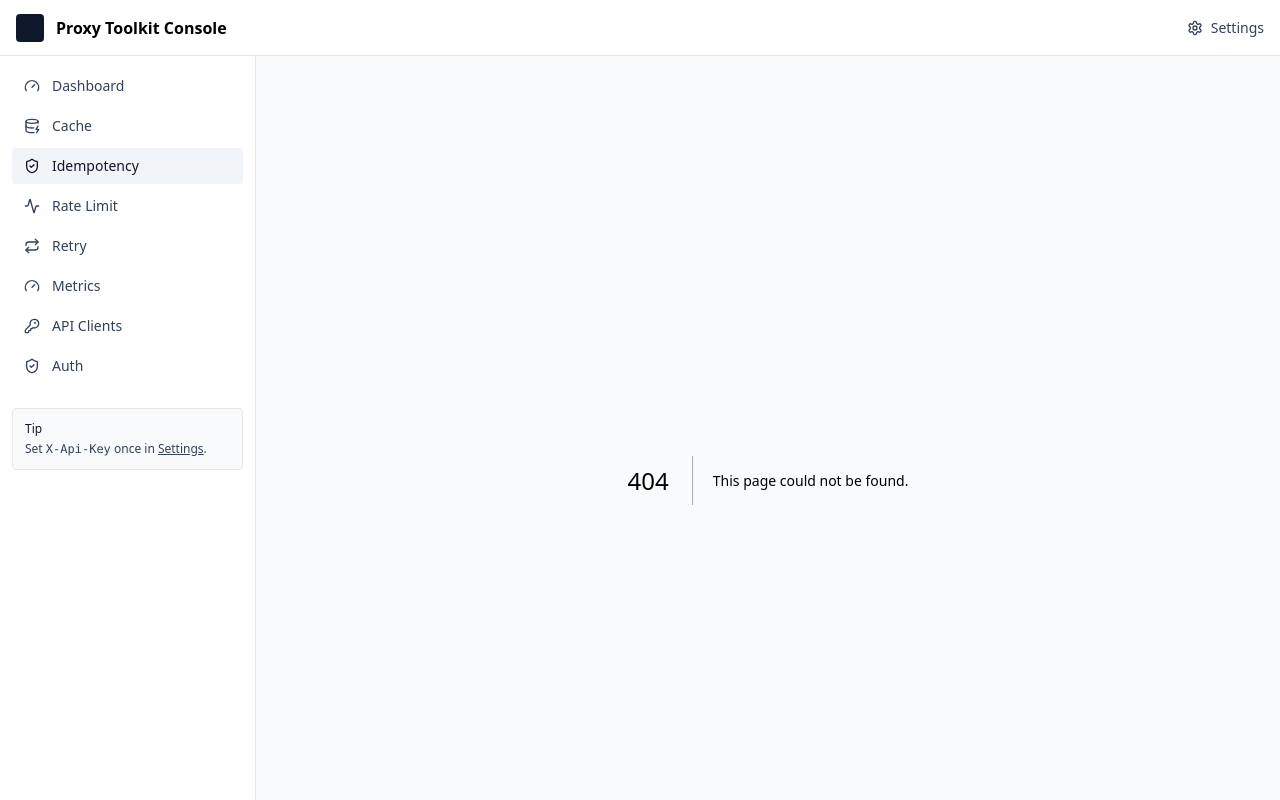
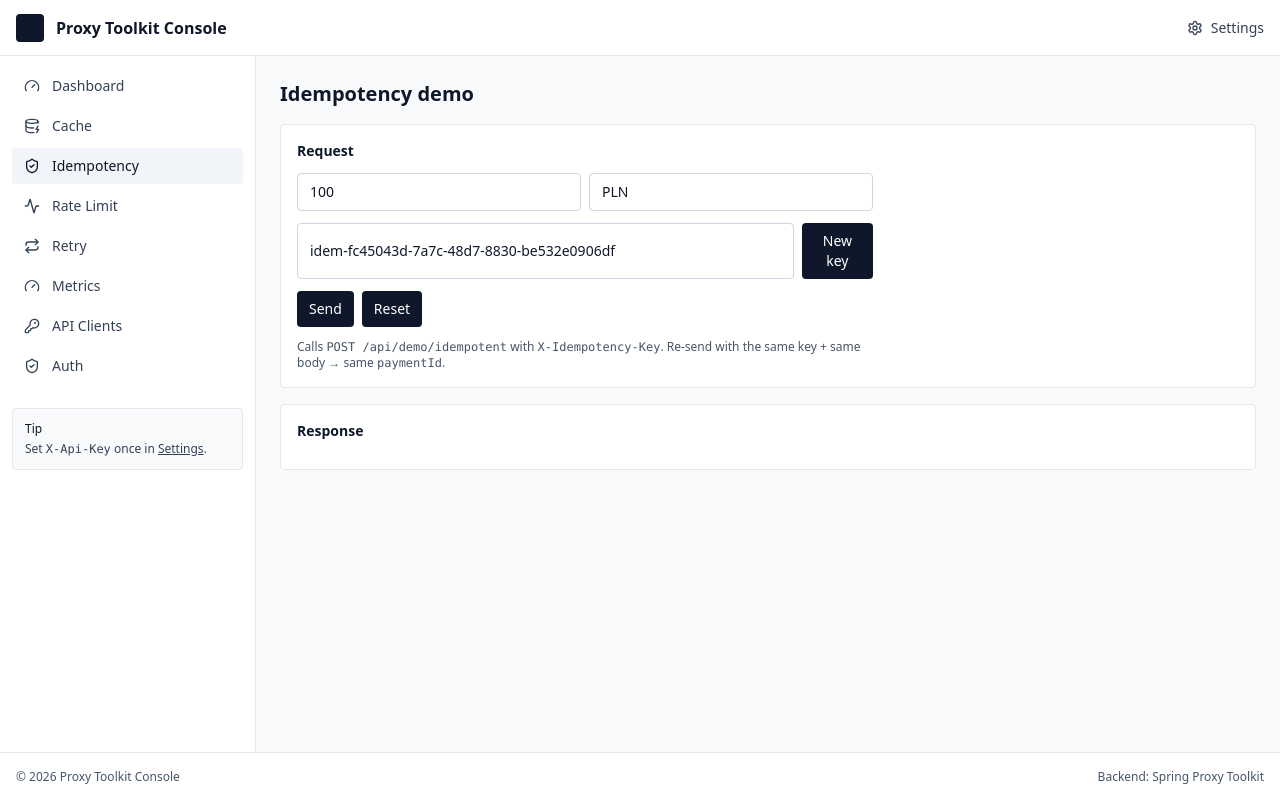
Before and after one commit to DimitryIvaniuta/proxy-toolkit-console, a Next.js app: page /demo/idempotent in a window 1280 px wide. Before the commit this address had no page. Shown: the top 800 px of the page. Built offline with nearby package versions, Linux system fonts and the light colour scheme; no server answers.

Commit message:
Application demo pages implementation

```diff
--- /dev/null
+++ b/app/demo/cache/page.tsx
@@ -0,0 +1,45 @@
+"use client";
+
+import { useMemo, useState } from "react";
+import { Card } from "../../../components/ui/Card";
+import { Button } from "../../../components/ui/Button";
+import { Input } from "../../../components/ui/Input";
+import { useDemoCache } from "../../../lib/hooks";
+import type { ApiError } from "../../../lib/http";
+
+export default function CachePage() {
+  const [customerId, setCustomerId] = useState("42");
+  const id = useMemo(() => Number(customerId), [customerId]);
+  const q = useDemoCache(id);
+
+  const err = q.error as ApiError | undefined;
+
+  return (
+    <div className="space-y-4">
+      <h1 className="text-xl font-semibold">Cache demo</h1>
+
+      <Card title="Request">
+        <div className="flex gap-2 max-w-md">
+          <Input value={customerId} onChange={(e) => setCustomerId(e.target.value)} />
+          <Button onClick={() => q.refetch()}>Call</Button>
+        </div>
+        <div className="mt-2 text-xs text-slate-600">
+          Calls <code className="font-mono">GET /api/demo/cache?customerId=...</code>
+        </div>
+      </Card>
+
+      <Card title="Response">
+        {q.isFetching ? <div className="text-sm">Loading…</div> : null}
+        {err ? (
+          <pre className="text-xs bg-slate-900 text-white p-3 rounded overflow-auto">{JSON.stringify(err, null, 2)}</pre>
+        ) : null}
+        {q.data ? (
+          <pre className="text-xs bg-slate-900 text-white p-3 rounded overflow-auto">{JSON.stringify(q.data, null, 2)}</pre>
+        ) : null}
+        <div className="mt-2 text-xs text-slate-600">
+          Second call with same customerId should return the same <code className="font-mono">stableValue</code>.
+        </div>
+      </Card>
+    </div>
+  );
+}
--- /dev/null
+++ b/app/demo/idempotent/page.tsx
@@ -0,0 +1,85 @@
+"use client";
+
+import { useMemo, useState, useEffect } from "react";
+import { Card } from "../../../components/ui/Card";
+import { Button } from "../../../components/ui/Button";
+import { Input } from "../../../components/ui/Input";
+import { useDemoIdempotent } from "../../../lib/hooks";
+import { newIdempotencyKey } from "../../../lib/idempotency";
+import { isApiError, type ApiError } from "../../../lib/http";
+
+export default function IdempotentPage() {
+  const [amount, setAmount] = useState("100");
+  const [currency, setCurrency] = useState("PLN");
+  const [idemKey, setIdemKey] = useState(newIdempotencyKey());
+
+  useEffect(() => {
+    setIdemKey(newIdempotencyKey()); // payload changed => new operation => new key
+  }, [amount, currency]);
+
+  const m = useDemoIdempotent();
+
+  const body = useMemo(() => ({ amount: Number(amount), currency }), [amount, currency]);
+
+  const err: ApiError | undefined = isApiError(m.error) ? m.error : undefined;
+  const unknownErr: Error | null = !isApiError(m.error) ? (m.error as Error | null) : null;
+
+  return (
+    <div className="space-y-4">
+      <h1 className="text-xl font-semibold">Idempotency demo</h1>
+
+      <Card title="Request">
+        <div className="grid gap-3 max-w-xl">
+          <div className="grid grid-cols-2 gap-2">
+            <Input value={amount} onChange={(e) => setAmount(e.target.value)} placeholder="Amount" />
+            <Input value={currency} onChange={(e) => setCurrency(e.target.value)} placeholder="Currency" />
+          </div>
+
+          <div className="flex gap-2">
+            <Input value={idemKey} onChange={(e) => setIdemKey(e.target.value)} placeholder="X-Idempotency-Key" />
+            <Button
+              type="button"
+              className="bg-slate-200 text-slate-900 hover:bg-slate-300"
+              onClick={() => setIdemKey(newIdempotencyKey())}
+            >
+              New key
+            </Button>
+          </div>
+
+          <div className="flex gap-2">
+            <Button
+              onClick={() => m.mutate({ body, idempotencyKey: idemKey })}
+              disabled={!idemKey.trim() || !Number.isFinite(body.amount)}
+            >
+              Send
+            </Button>
+
+            <Button
+              className="bg-slate-200 text-slate-900 hover:bg-slate-300"
+              onClick={() => m.reset()}
+              type="button"
+            >
+              Reset
+            </Button>
+          </div>
+
+          <div className="text-xs text-slate-600">
+            Calls <code className="font-mono">POST /api/demo/idempotent</code> with <code className="font-mono">X-Idempotency-Key</code>.
+            Re-send with the same key + same body → same <code className="font-mono">paymentId</code>.
+          </div>
+        </div>
+      </Card>
+
+      <Card title="Response">
+        {m.isPending ? <div className="text-sm">Sending…</div> : null}
+        {err ? (
+          <pre className="text-xs bg-slate-900 text-white p-3 rounded overflow-auto">{JSON.stringify(err, null, 2)}</pre>
+        ) : null}
+        {m.data ? (
+          <pre className="text-xs bg-slate-900 text-white p-3 rounded overflow-auto">{JSON.stringify(m.data, null, 2)}</pre>
+        ) : null}
+        {unknownErr ? <div className="text-sm">{unknownErr.message}</div> : null}
+      </Card>
+    </div>
+  );
+}
--- /dev/null
+++ b/app/demo/ratelimited/page.tsx
@@ -0,0 +1,48 @@
+"use client";
+
+import { Card } from "../../../components/ui/Card";
+import { Button } from "../../../components/ui/Button";
+import { useDemoRateLimited } from "../../../lib/hooks";
+import type { ApiError } from "../../../lib/http";
+
+export default function RateLimitedPage() {
+  const m = useDemoRateLimited();
+  const err = m.error as ApiError | undefined;
+
+  return (
+    <div className="space-y-4">
+      <h1 className="text-xl font-semibold">Rate limit demo</h1>
+
+      <Card title="Request">
+        <div className="flex gap-2">
+          <Button onClick={() => m.mutate()} disabled={m.isPending}>Call</Button>
+          <Button
+            className="bg-slate-200 text-slate-900 hover:bg-slate-300"
+            onClick={async () => {
+              for (let i = 0; i < 15; i++) {
+                // eslint-disable-next-line no-await-in-loop
+                await m.mutateAsync();
+              }
+            }}
+          >
+            Burst x15
+          </Button>
+        </div>
+        <div className="mt-2 text-xs text-slate-600">
+          Calls <code className="font-mono">GET /api/demo/ratelimited</code>.
+          When backend returns 429, check <code className="font-mono">retryAfter</code>.
+        </div>
+      </Card>
+
+      <Card title="Response">
+        {m.isPending ? <div className="text-sm">Loading…</div> : null}
+        {err ? (
+          <pre className="text-xs bg-slate-900 text-white p-3 rounded overflow-auto">{JSON.stringify(err, null, 2)}</pre>
+        ) : null}
+        {m.data ? (
+          <pre className="text-xs bg-slate-900 text-white p-3 rounded overflow-auto">{JSON.stringify(m.data, null, 2)}</pre>
+        ) : null}
+      </Card>
+    </div>
+  );
+}
--- /dev/null
+++ b/app/demo/retry/page.tsx
@@ -0,0 +1,40 @@
+"use client";
+
+import { useState } from "react";
+import { Card } from "../../../components/ui/Card";
+import { Button } from "../../../components/ui/Button";
+import { Input } from "../../../components/ui/Input";
+import { useDemoRetry } from "../../../lib/hooks";
+import type { ApiError } from "../../../lib/http";
+
+export default function RetryPage() {
+  const [failTimes, setFailTimes] = useState("2");
+  const m = useDemoRetry();
+  const err = m.error as ApiError | undefined;
+
+  return (
+    <div className="space-y-4">
+      <h1 className="text-xl font-semibold">Retry demo</h1>
+
+      <Card title="Request">
+        <div className="flex gap-2 max-w-md">
+          <Input value={failTimes} onChange={(e) => setFailTimes(e.target.value)} />
+          <Button onClick={() => m.mutate(Number(failTimes))} disabled={m.isPending}>Call</Button>
+        </div>
+        <div className="mt-2 text-xs text-slate-600">
+          Calls <code className="font-mono">GET /api/demo/retry?failTimes=...</code>.
+        </div>
+      </Card>
+
+      <Card title="Response">
+        {m.isPending ? <div className="text-sm">Loading…</div> : null}
+        {err ? (
+          <pre className="text-xs bg-slate-900 text-white p-3 rounded overflow-auto">{JSON.stringify(err, null, 2)}</pre>
+        ) : null}
+        {m.data ? (
+          <pre className="text-xs bg-slate-900 text-white p-3 rounded overflow-auto">{JSON.stringify(m.data, null, 2)}</pre>
+        ) : null}
+      </Card>
+    </div>
+  );
+}
```
